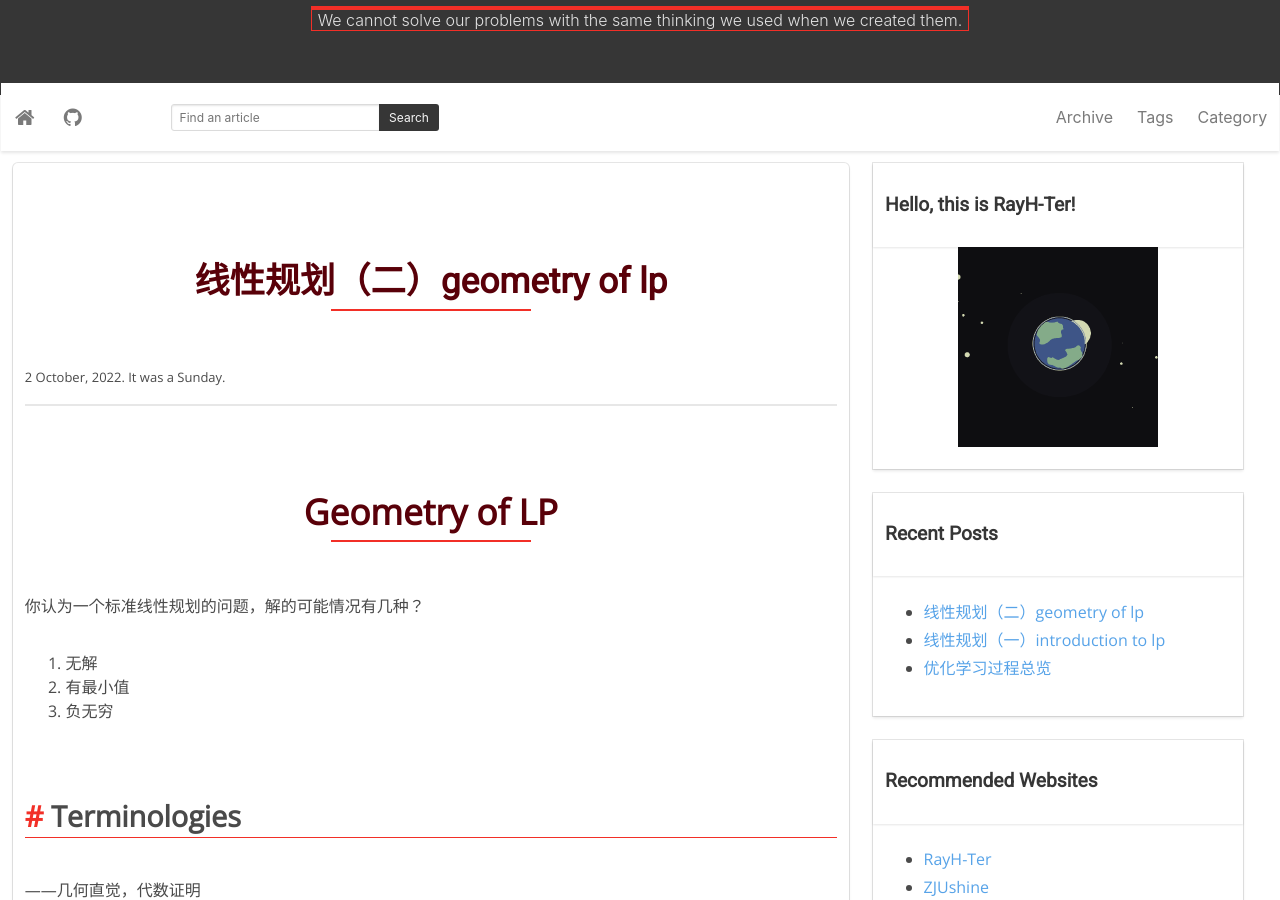
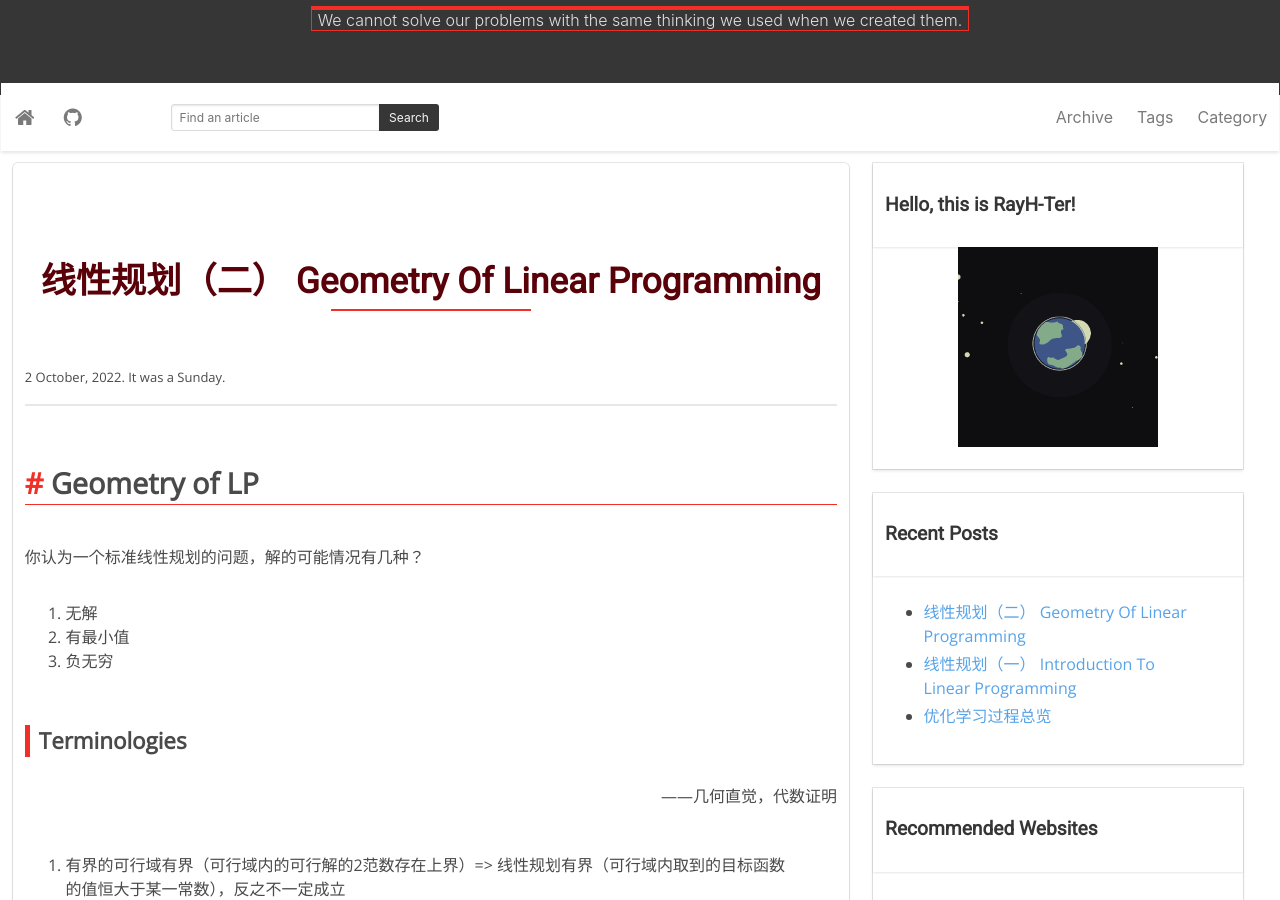
Before and after one commit to RayH-Ter/RayH-Ter.github.io, a Jekyll site: the page built from _posts/2022-10-02-线性规划（二）-Geometry-of-Linear-Programming.md, in a window 1280 px wide and 900 px high, scrolled down 213 px. Built offline with Jekyll 4.4.1, drawn with Linux system fonts in a browser that asks for light colours; our own code applies the rules of GitHub Pages for plain Markdown files; formulas are drawn with MathJax 3; comment, search, counter and statistics services are not loaded; some of the changed text lies outside the part shown.

Commit message:
Modify the article format

```diff
--- a/_posts/2022-10-02-线性规划（二）Geometry of LP.md
+++ b/_posts/2022-10-02-线性规划（二）-Geometry-of-Linear-Programming.md
@@ -1,4 +1,4 @@
-# Geometry of LP
+## Geometry of LP
 
 你认为一个标准线性规划的问题，解的可能情况有几种？
 
@@ -6,9 +6,9 @@
 2. 有最小值
 3. 负无穷
 
-## Terminologies
+### Terminologies
 
-——几何直觉，代数证明
+<p align="right">——几何直觉，代数证明</p>
 
 1. 有界的可行域有界（可行域内的可行解的2范数存在上界）=> 线性规划有界（可行域内取到的目标函数的值恒大于某一常数），反之不一定成立
 
@@ -43,9 +43,9 @@
 
 5. 至此，几何意义基本明确，但对于高维问题，难以通过几何图像来求解。由此引出单纯形法（Simplex method）。但目前我们之前只是intuition，没有convincing的代数证明。
 
-## Background knowledge
+### Background knowledge
 
-——轿夫与坐轿子的人，无限列车
+<p align="right">——轿夫与坐轿子的人，无限列车</p>
 
 1. **线性组合**、**仿射组合**、**锥组合**、**凸组合**
 
@@ -138,7 +138,8 @@
    $$
    同时记矩阵$\mathbf{A}$的前$p$列为$\bar{\mathbf{A}}$，然后有$\mathbf{A}\mathbf{x}=\bar{\mathbf{A}}\bar{\mathbf{x}}=\mathbf{b}$。
 
-   <img src="{{ site.baseurl }}/assets/images/LP/2_1.png" alt="2_1" style="zoom: 50%;" /><img src="{{ site.baseurl }}/assets/images/LP/2_2.png" alt="2_2" style="zoom: 45%;" />
+   <center><img src="{{ site.baseurl }}/assets/images/LP/2_1.png" alt="2_1" style="zoom: 65%;" />
+   <img src="{{ site.baseurl }}/assets/images/LP/2_2.png" alt="2_2" style="zoom: 55%;" /></center>
 
    注：$\mathbf{A}_{m\times n},\ m\le n$若行满秩，并不意味着从$\mathbf{A}$任意选出的$m$列是线性无关的。
 
```
Also changed, not shown: other parts of _posts/2022-10-02-线性规划（二）-Geometry-of-Linear-Programming.md (+14 -14 lines), _posts/2022-09-25-exploration-on-ubuntu.md (+4 -4 lines), _posts/2022-09-26-design-homepage.markdown (+5 -5 lines), _posts/2022-10-01-优化学习过程总览.md (+4 -4 lines), _posts/2022-10-01-线性规划（一）-Introduction-to-Linear-Programming.md (added, +73 -0 lines), _posts/2022-10-01-线性规划（一）Introduction to LP.md (deleted, +0 -77 lines).
